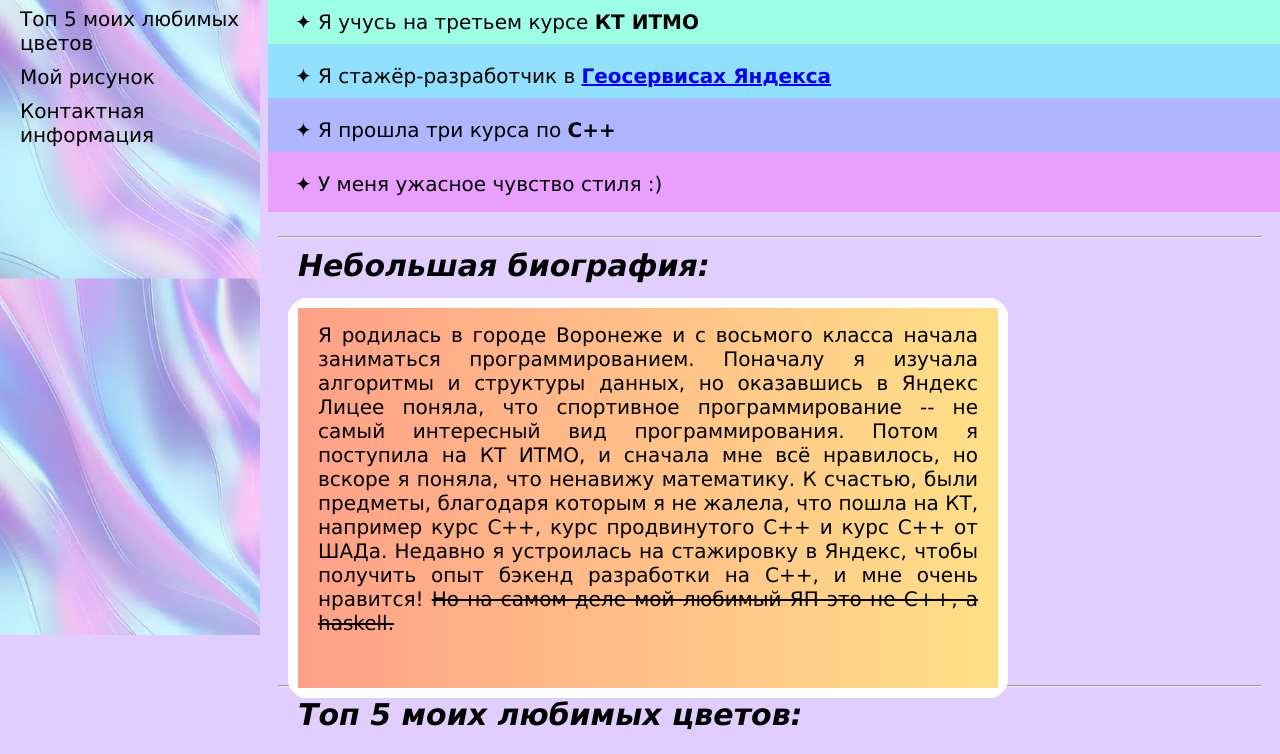
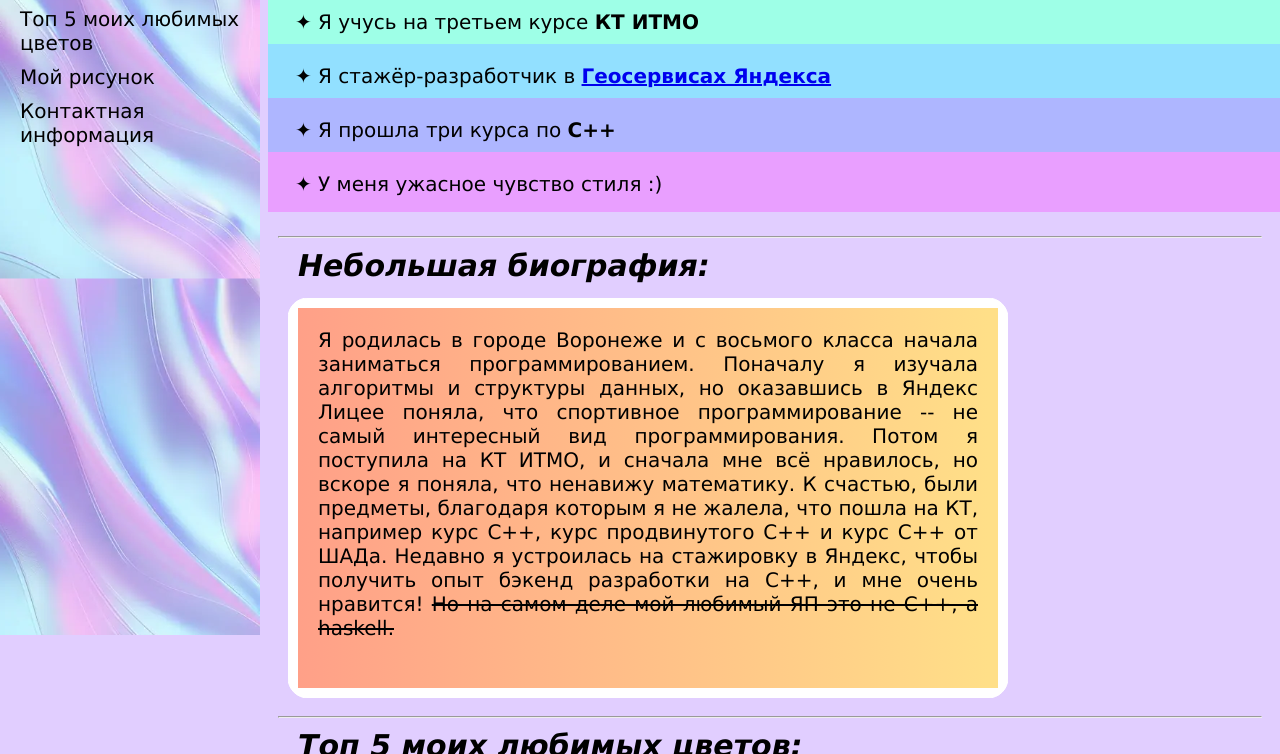
Before and after one commit to itmo-2024/task1, a plain HTML site: page index.html in a window 1280 px wide. Shown: the part 185-939 px from the top of the page. Drawn offline with Linux system fonts and the light colour scheme.

Commit message:
Fixed position

```diff
--- a/index.html
+++ b/index.html
@@ -20,7 +20,7 @@
       main,
       .my-header,
       footer {
-        margin-left: 260px; /* Same as the width of the sidebar */
+        margin-left: 260px;
         padding: 0px 10px;
       }
 
@@ -43,7 +43,6 @@
         font-size: 36px;
         margin-left: 30px;
         margin-top: -100px;
-        position: relative;
         color: white;
       }
       h2 {
@@ -57,12 +56,6 @@
       li::marker {
         font-size: 20px;
         content: "✦ ";
-      }
-      .main {
-        position: absolute;
-      }
-      #other_element {
-        position: relative;
       }
       .color-rect svg {
         xlmns: "http://www.w3.org/2000/svg";
@@ -179,11 +172,11 @@
       <hr style="margin-top: 40px; margin-bottom: -20px" />
       <section>
         <h2><i>Небольшая биография:</i></h2>
+        <div style="position: static; height: 400px">
           <canvas
             width="720"
             height="400"
-          style="margin-left: 10px; margin-top: -10px"
-          class="main"
+            style="margin-left: 10px; margin-top: -10px; position: absolute"
           ></canvas>
           <script>
             const canvas = document.querySelector("canvas");
@@ -207,25 +200,25 @@
             ctx.fillRect(10, 10, width, height);
           </script>
           <div
-          id="other_element"
-          class="main"
-          style="margin-left: 40px; margin-top: 40px; margin-right: 50px"
+            style="margin-left: 40px; margin-right: 50px; position: absolute"
           >
             <p style="font-size: 20px; text-align: justify; width: 660px">
               Я родилась в городе Воронеже и с восьмого класса начала заниматься
-            программированием. Поначалу я изучала алгоритмы и структуры данных,
-            но оказавшись в Яндекс Лицее поняла, что спортивное программирование
-            -- не самый интересный вид программирования. Потом я поступила на КТ
-            ИТМО, и сначала мне всё нравилось, но вскоре я поняла, что ненавижу
-            математику. К счастью, были предметы, благодаря которым я не жалела,
-            что пошла на КТ, например курс C++, курс продвинутого C++ и курс C++
-            от ШАДа. Недавно я устроилась на стажировку в Яндекс, чтобы получить
-            опыт бэкенд разработки на C++, и мне очень нравится!
+              программированием. Поначалу я изучала алгоритмы и структуры
+              данных, но оказавшись в Яндекс Лицее поняла, что спортивное
+              программирование -- не самый интересный вид программирования.
+              Потом я поступила на КТ ИТМО, и сначала мне всё нравилось, но
+              вскоре я поняла, что ненавижу математику. К счастью, были
+              предметы, благодаря которым я не жалела, что пошла на КТ, например
+              курс C++, курс продвинутого C++ и курс C++ от ШАДа. Недавно я
+              устроилась на стажировку в Яндекс, чтобы получить опыт бэкенд
+              разработки на C++, и мне очень нравится!
               <s>Но на самом деле мой любимый ЯП это не C++, а haskell.</s>
             </p>
           </div>
+        </div>
       </section>
-      <hr style="margin-top: 50px; margin-bottom: -20px" />
+      <hr style="margin-bottom: -20px" />
       <section>
         <h2><i>Топ 5 моих любимых цветов:</i></h2>
         <table>
@@ -361,11 +354,10 @@
           />
         </svg>
       </section>
-      <hr style="margin-top: 0px; margin-bottom: -20px;" />
+      <hr style="margin-top: 0px; margin-bottom: -20px" />
       <h2><i>Мой рисунок:</i></h2>
-    <img src="slugcat.png" width="500" alt="Красный слизнекот за компом">
-    </img>
-    <p style="font-size: 20px; margin-top: 0px;"><i>Это буквально я...</i></p>
+      <img src="slugcat.png" width="500" alt="Красный слизнекот за компом" />
+      <p style="font-size: 20px; margin-top: 0px"><i>Это буквально я...</i></p>
       <hr style="margin-top: 20px" />
     </main>
     <footer>
```
Lines whose indentation alone changed are shown as unchanged.
